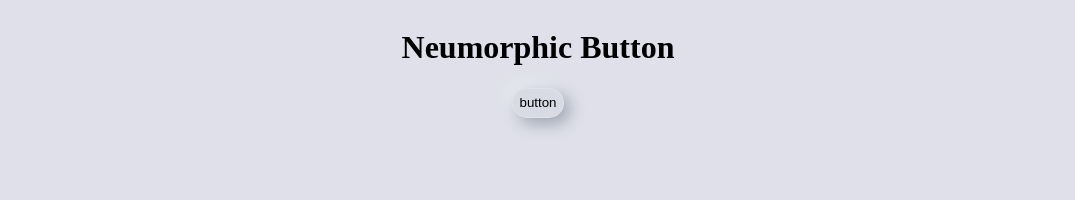
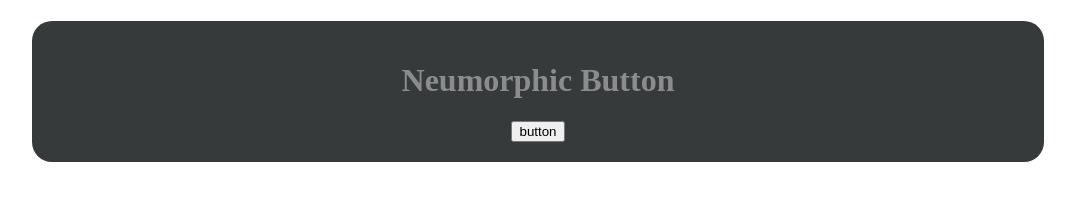
Before and after one commit to mbotha/css-neumorphic-button, a plain HTML site: page index.html in a window 1280 px wide. Shown: the whole page, without its empty margins (102-1177 px from the left). Drawn offline with Linux system fonts and the light colour scheme; a web font is replaced by a local one.

Commit message:
Update style.css

```diff
--- a/style.css
+++ b/style.css
@@ -1,27 +1,37 @@
-body{
-    background: #dfe0e9;
+body {
+    font-family: 'Glegoo', serif;
+    color:#8c8c8c;
+
 }
 .container {
     display: flex;
     margin: 0 auto;
     width: 80%;
+    padding:1%
 }
-
+.box {
+    flex: 1;
+    border-radius: 20px;
+    background: #363a3b;
+    padding: 2%
+}
 .text-center {
     text-align: center;
 }
 
-.box {
-    flex: 1;
+.button {
+    background: #363a3b;
+    color: #ffb40c;
+    text-decoration: none;
+    font-size: 16px;
+    text-transform: uppercase;
+    text-align: center;
+    letter-spacing: .5px;
+    position: relative;
+    padding: 30px;
+    border: 1px solid rgba(62, 62, 62, 0.42);
+    box-sizing: border-box;
+    box-shadow: 6px 6px 16px 0 rgba(0, 0, 0, 0.34), -6px -6px 26px 0 rgba(78, 78, 78, 0.98);
+    border-radius: 12px;
+    margin: 10px;
 }
-
-.btn-white {
-    position: relative;
-    width:;
-    height: 30px;
-    background: #d8dbe3;
-    border: 1px solid rgba(255, 255, 255, 0.2);
-    box-sizing: border-box;
-    box-shadow: 6px 6px 16px #9fa6b3, -6px -6px 16px #e8ebf3;
-    border-radius: 50px;
-}
```
